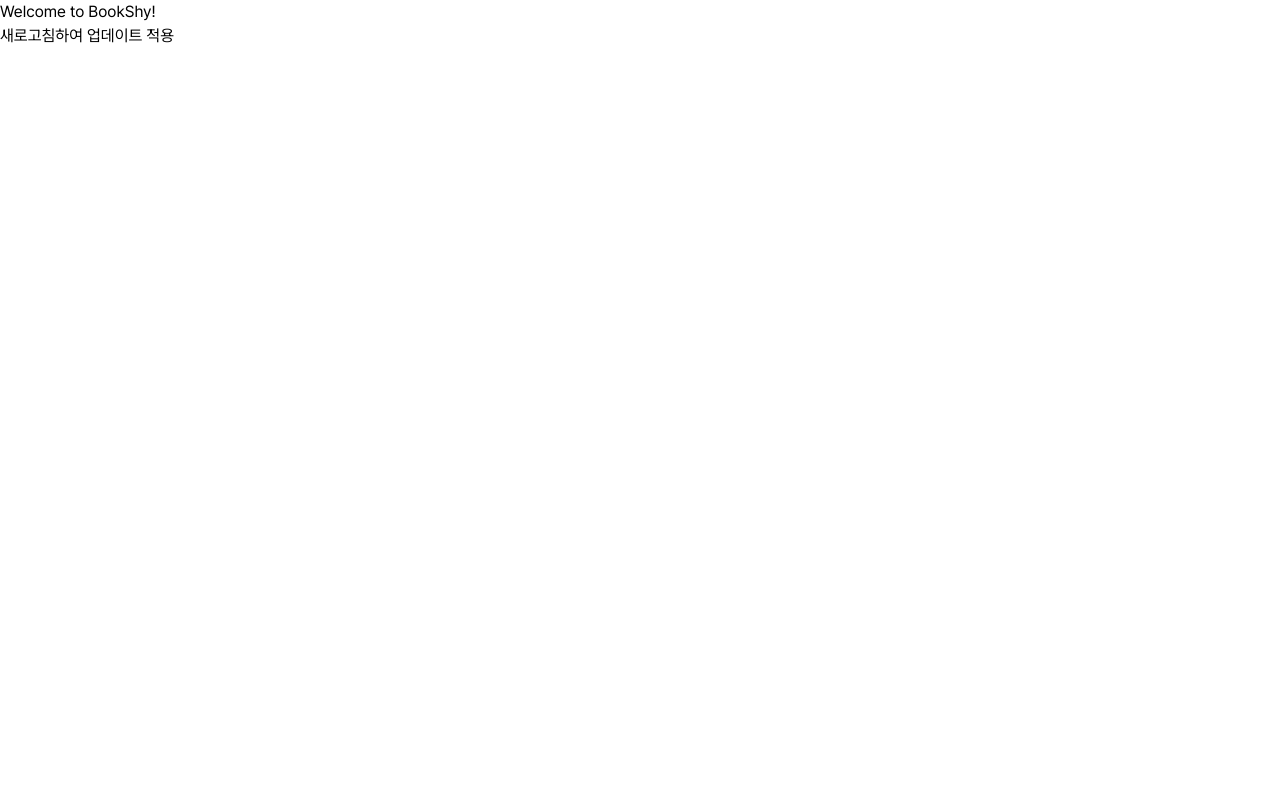
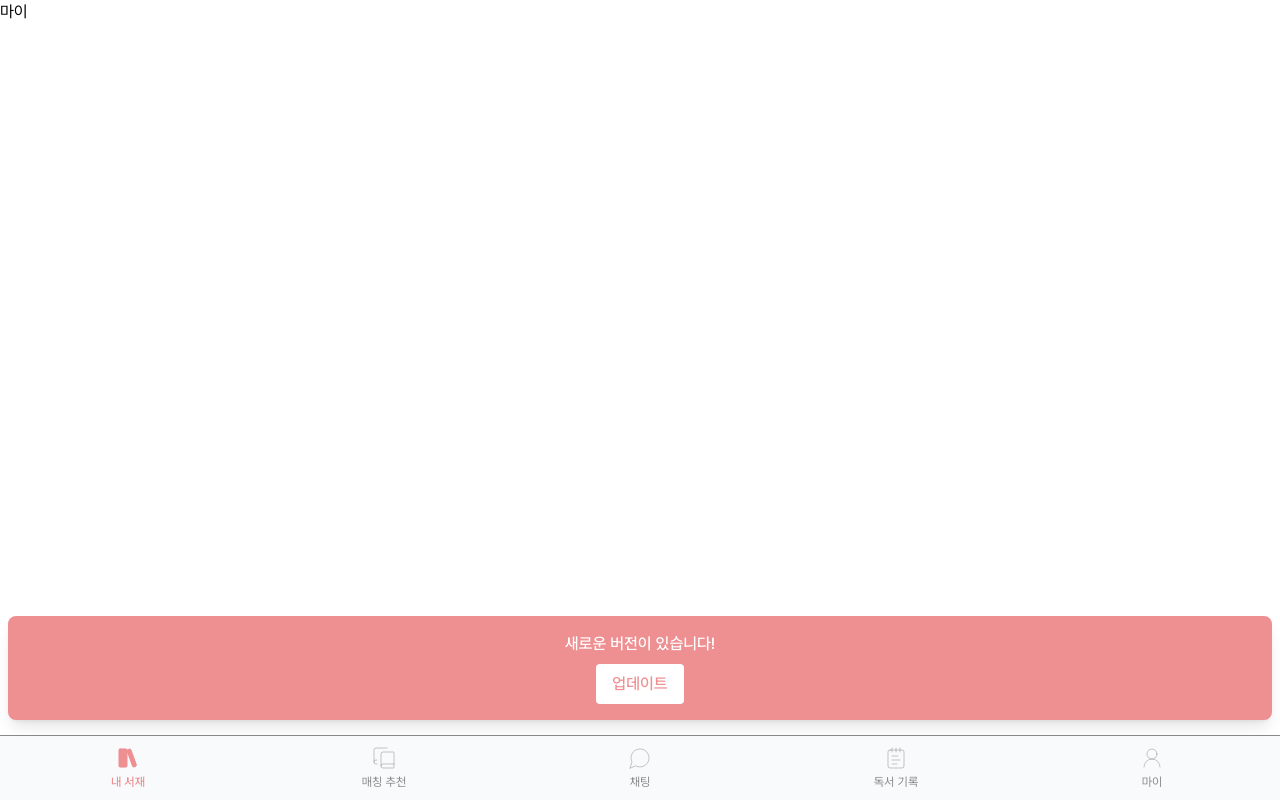
Before and after one commit to SubiHwang/book-shy, a React (Vite) app in the folder bookshy/: page /mypage in a window 1280 px wide. Built offline with nearby package versions, Linux system fonts and the light colour scheme.

Commit message:
✨ feat: 하단탭 라우터 설정 및 pwa 업데이트 컴포넌트 분리

```diff
--- a/bookshy/src/App.tsx
+++ b/bookshy/src/App.tsx
@@ -2,6 +2,9 @@ import { useState, FC } from 'react';
 import { useRegisterSW } from 'virtual:pwa-register/react';
 import SplashScreen from '@components/splash/SplashScreen';
 import bookAnimation from '@assets/lottie/bookshy-splash.json';
+import { BrowserRouter } from 'react-router-dom';
+import AppLayout from './components/layout/AppLayout';
+import UpdatePrompt from './components/common/UpdatePrompt';
 
 // 서비스 워커 등록 콜백 타입 정의
 interface RegisterSWCallbacks {
@@ -42,14 +45,10 @@ const App: FC = () => {
   }
 
   return (
-    <>
-      <div className="App">
-        <h1>Welcome to BookShy!</h1>
-        {needRefresh && (
-          <button onClick={() => updateServiceWorker()}>새로고침하여 업데이트 적용</button>
-        )}
-      </div>
-    </>
+    <BrowserRouter>
+      <AppLayout />
+      <UpdatePrompt needRefresh={needRefresh} updateServiceWorker={updateServiceWorker} />
+    </BrowserRouter>
   );
 };
 
--- /dev/null
+++ b/bookshy/src/components/common/UpdatePrompt.tsx
@@ -0,0 +1,25 @@
+import { FC } from 'react';
+
+interface UpdatePromptProps {
+  needRefresh: boolean;
+  updateServiceWorker: (reload?: boolean) => Promise<void>;
+}
+
+const UpdatePrompt: FC<UpdatePromptProps> = ({ needRefresh, updateServiceWorker }) => {
+  if (!needRefresh) return null; // needRefresh가 false이면 아무것도 렌더링하지 않음
+  return (
+    <div className="fixed bottom-20 left-2 right-2 bg-primary-light text-white p-4 shadow-lg z-50 rounded-lg">
+      <p className="text-center mb-2 font-medium">새로운 버전이 있습니다!</p>
+      <div className="flex justify-center">
+        <button
+          className="bg-white text-primary-light px-4 py-2 rounded font-medium"
+          onClick={() => updateServiceWorker(true)}
+        >
+          업데이트
+        </button>
+      </div>
+    </div>
+  );
+};
+
+export default UpdatePrompt;
--- /dev/null
+++ b/bookshy/src/components/layout/AppLayout.tsx
@@ -0,0 +1,42 @@
+import { FC, useEffect, useState } from 'react';
+import { Routes, Route, Navigate, useNavigate, useLocation } from 'react-router-dom';
+import BottomTabBar from '../common/BottomTabBar';
+
+const AppLayout: FC = () => {
+  const navigate = useNavigate();
+  const location = useLocation();
+  const [activeTab, setActiveTab] = useState<string>('bookshelf');
+
+  // 현재 경로에 맞게 activeTab 상태 업데이트
+  useEffect(() => {
+    const path = location.pathname.substring(1); // '/' 제거
+    if (path === '') {
+      setActiveTab('bookshelf');
+    } else if (['bookshelf', 'matching', 'chat', 'booknote', 'mypage'].includes(path)) {
+      setActiveTab(path);
+    }
+  }, [location.pathname]);
+
+  // 탭 변경 시 해당 경로로 이동
+  const handleTabChange = (tabId: string): void => {
+    navigate(`/${tabId}`);
+  };
+
+  return (
+    <div className="app-container pb-16">
+      <div className="content">
+        <Routes>
+          <Route path="/" element={<Navigate to="/bookshelf" replace />} />
+          <Route path="/bookshelf" element={<div>내 서재</div>} />
+          <Route path="/matching" element={<div>매칭 추천</div>} />
+          <Route path="/chat" element={<div>채팅</div>} />
+          <Route path="/booknote" element={<div>독서 기록</div>} />
+          <Route path="/mypage" element={<div>마이</div>} />
+        </Routes>
+      </div>
+      <BottomTabBar defaultActiveTab={activeTab} onTabChange={handleTabChange} />
+    </div>
+  );
+};
+
+export default AppLayout;
```
Also changed, not shown: 1 other file (tests, documents, lock files or other folders).
